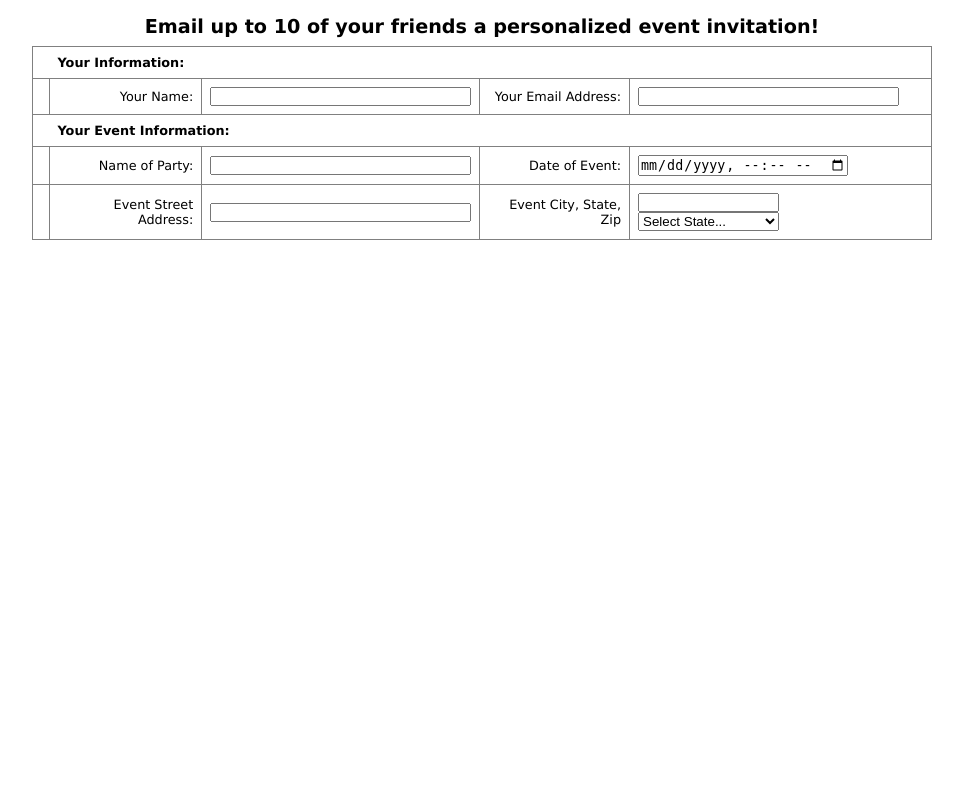
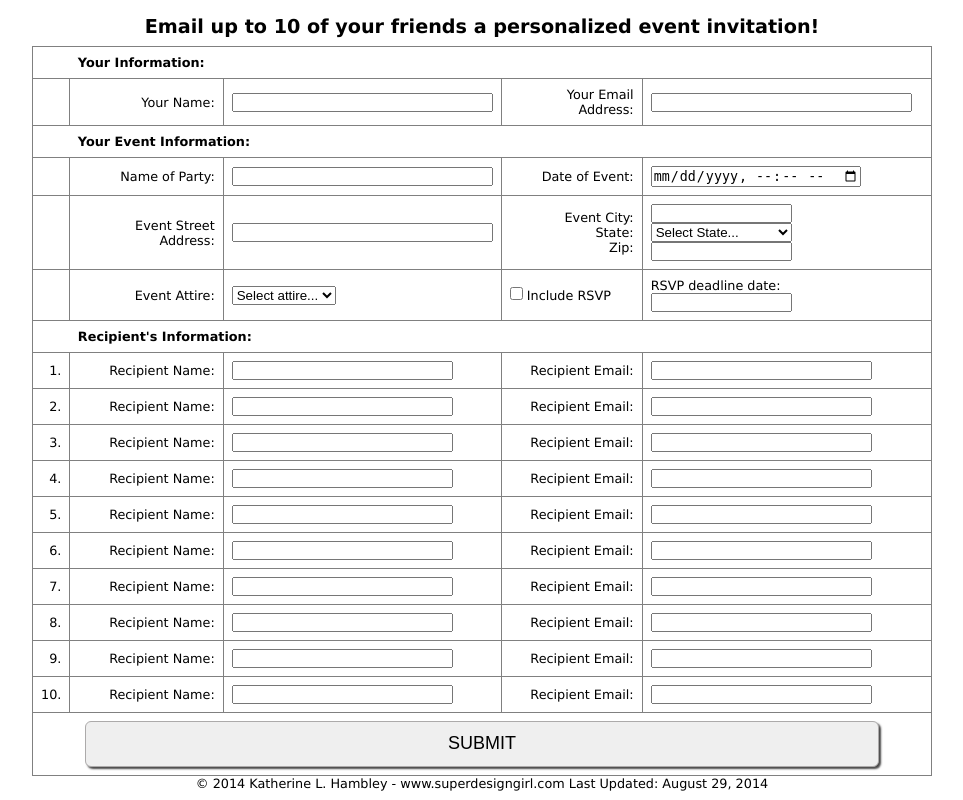
Before and after one commit to khambley/php_email_invite, a PHP site: page /home.php in a window 1280 px wide. Shown: the whole page, without its empty margins (158-1121 px from the left). Run offline with PHP 8.4, Linux system fonts and the light colour scheme.

Commit message:
formatted invite form started code behind, invite.php

```diff
--- a/email_template.txt
+++ b/email_template.txt
@@ -4,7 +4,7 @@ at the #party_name# party to be held on #date_time# and at
 
 the following location, #address#. The attire is #attire#.
 
-Please R.S.V.P by #deadline# by checking the box below: #rsvp_reply#.
+Please R.S.V.P by #deadline# by sending a message to #sender_email#.
 
 We look forward to hosting this event!
 
--- a/home.php
+++ b/home.php
@@ -45,6 +45,21 @@
     .align-left {
         text-align: left;
         }
+	  .align-center {
+			text-align: center;
+			}
+		.btn-lg {
+			padding: 10px 16px;
+			width: 90%;
+			font-size: 18px;
+			line-height: 1.3;
+			border: 1px solid #ACAAAA;
+			border-radius: 6px;
+			box-shadow: 2px 2px 2px #494848;
+			}
+		.btn-lg:hover {
+			background-color: #EFEDED;
+			}
 </style>
 </head>
 <body>
@@ -93,12 +108,12 @@
                     <td><input type='text' size='30' name='street_address' value='<?php
                     if (isset($_GET['street_address'])) { echo $_GET['street_address']; } ?>' />
                     </td>
-                    <td class="align-right">Event City, State, Zip</td>
+                    <td class="align-right">Event City:<br />State:<br />Zip:</td>
                     <td><input type='text' size='15' name='event_city' value='<?php
-                    if (isset($_GET['event_city'])) { echo $_GET['event_city']; } ?>' />
-                    <select>
-                        <option value="">Select State...</option>
-                        <option value="AL">Alabama</option>
+                    if (isset($_GET['event_city'])) { echo $_GET['event_city']; } ?>' /><br />
+                     <select name="event_state">
+                      <option value="">Select State...</option>
+                      <option value="AL">Alabama</option>
 	                    <option value="AK">Alaska</option>
 	                    <option value="AZ">Arizona</option>
 	                    <option value="AR">Arkansas</option>
@@ -149,12 +164,59 @@
 	                    <option value="WV">West Virginia</option>
 	                    <option value="WI">Wisconsin</option>
 	                    <option value="WY">Wyoming</option>
-                    </select>
+                    </select><br />
+                    <!--Zip Code Input box-->
+                    <input type='text' size='15' name='event_city' value='<?php
+                    if (isset($_GET['event_zip'])) { echo $_GET['event_zip']; } ?>' />
                     </td>
                 </tr>
+                <tr>
+                	<td class="align-center"> </td>
+                	<td class="align-right">Event Attire:</td>
+                  <td><select name="attire">
+                  	<option value="">Select attire...</option>
+                    <option value="Formal">Formal</option>
+                    <option value="Casual">Casual</option>
+                    <option value="Optional">Optional</option>
+                  </select>
+              		</td>
+                  <td><label>
+                  	<input type="checkbox" name="include_RSVP" /> Include RSVP
+                  </label></td>
+                  <td class="align-left">RSVP deadline date:
+                  <input type='text' size='15' name='RSVP_deadline' value='<?php
+                    if (isset($_GET['RSVP_deadline'])) { echo $_GET['RSVP_deadline']; } ?>' />
+                  </td></td>
+                </tr>
+                <tr>
+                    <th> </th>
+                    <th class="align-left" colspan="2">Recipient's Information: </th>
+                    <th colspan="2"></th>
+                </tr>
+                <?php for($i = 1; $i <= 10; $i++) { ?>
+                  <tr>
+                    <td align='right'><?php echo $i ?>. </td>
+                    <td align='right'>Recipient Name: </td>
+                    <td align='left'><input type='text' size='25' name='recipient_name<?php echo $i ?>' value='<?php
+                    if (isset($_GET['recipient_name'.$i])) { echo $_GET['recipient_name'.$i]; } ?>
+                    ' /></td>
+                    <td align='right'>Recipient Email: </td>
+                    <td align='left'><input type='text' size='25' name='recipient_email<?php echo $i ?>' value='<?php
+                    if (isset($_GET['recipient_email'.$i])) { echo $_GET['recipient_email'.$i]; } ?>
+                    '/></td>
+                  </tr>
+                <?php }; ?>
+                  <tr></tr>
+                  <tr>
+                    <td colspan='5' align='center' width="100%"><input type='submit' class="btn-lg" value='SUBMIT' /></td>
+                  </tr>
             </tbody>
         </table>
         </form>
+        <div class="footer align-center">
+        	© 2014 Katherine L. Hambley - www.superdesigngirl.com Last Updated:
+        	  <!-- #BeginDate format:Am1 -->August 29, 2014<!-- #EndDate -->
+        </div>
     </div>
 </body>
 </html>
```
Also changed, not shown: invite.php (+8 -9 lines).
